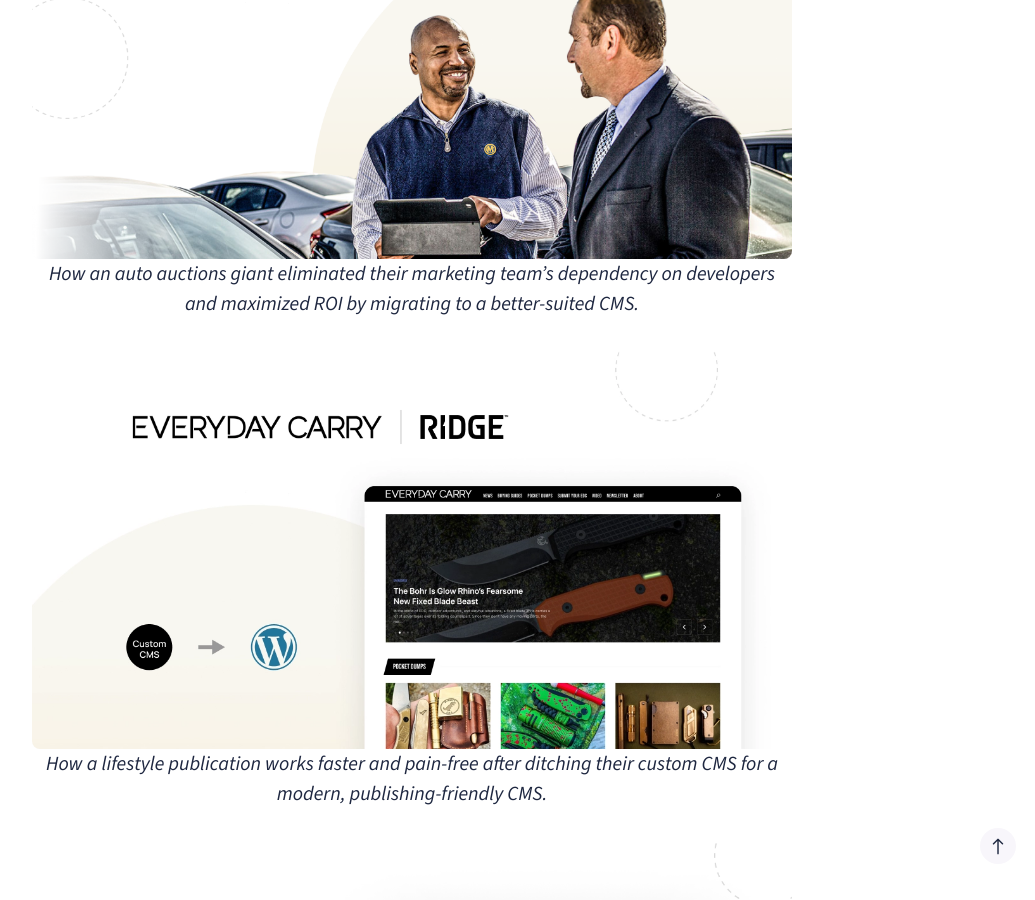
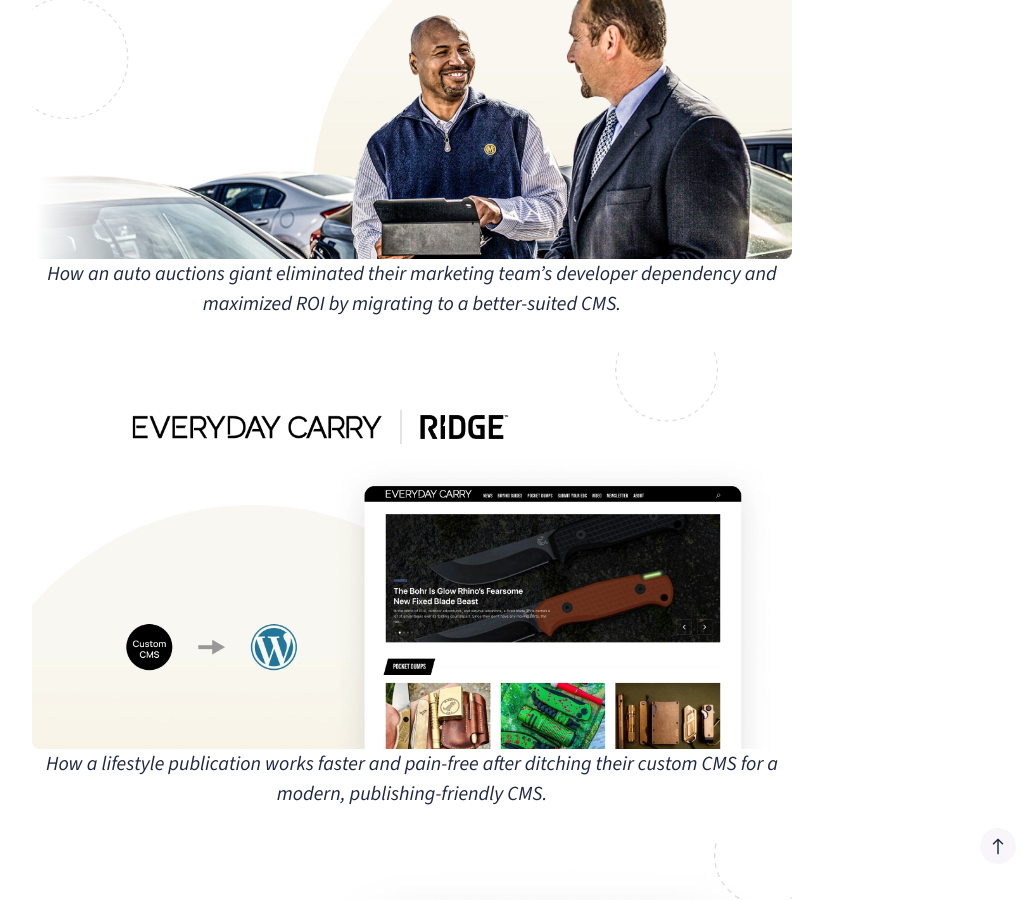
Before and after one commit to wowashuwow/wowashuwow.github.io, a Jekyll site: the page built from _pages/work.md, in a window 1280 px wide and 900 px high, scrolled down 1164 px. Shown: the whole window, without its empty margins (228-1263 px from the left). Built offline with Jekyll 4.4.1, drawn with Linux system fonts in a browser that asks for light colours; nearby versions of some CDN libraries.

Commit message:
Minor edit to portfolio page copy

```diff
--- a/_pages/work.md
+++ b/_pages/work.md
@@ -10,7 +10,7 @@ permalink: /work/
 [![Cover image for Grist case study](/images/work-images/grist.webp 'Grist')](https://rtcamp.com/case-studies/grist-managed-wordpress/)*How partnering with a reliable web dev agency helped a publisher bring creative ideas to life and win journalism awards.*
 
 
-[![Cover image for Manheim case study](/images/work-images/manheim.webp 'Manheim')](https://rtcamp.com/case-studies/aem-to-wordpress-migration-for-manheim/)*How an auto auctions giant eliminated their marketing team's dependency on developers and maximized ROI by migrating to a better-suited CMS.*
+[![Cover image for Manheim case study](/images/work-images/manheim.webp 'Manheim')](https://rtcamp.com/case-studies/aem-to-wordpress-migration-for-manheim/)*How an auto auctions giant eliminated their marketing team's developer dependency and maximized ROI by migrating to a better-suited CMS.*
 
 
 [![Cover image for Everyday Carry case study](/images/work-images/everyday-carry.webp 'Everyday Carry')](https://rtcamp.com/case-studies/custom-cms-to-wordpress-migration-for-everyday-carry/)*How a lifestyle publication works faster and pain-free after ditching their custom CMS for a modern, publishing-friendly CMS.*
```
